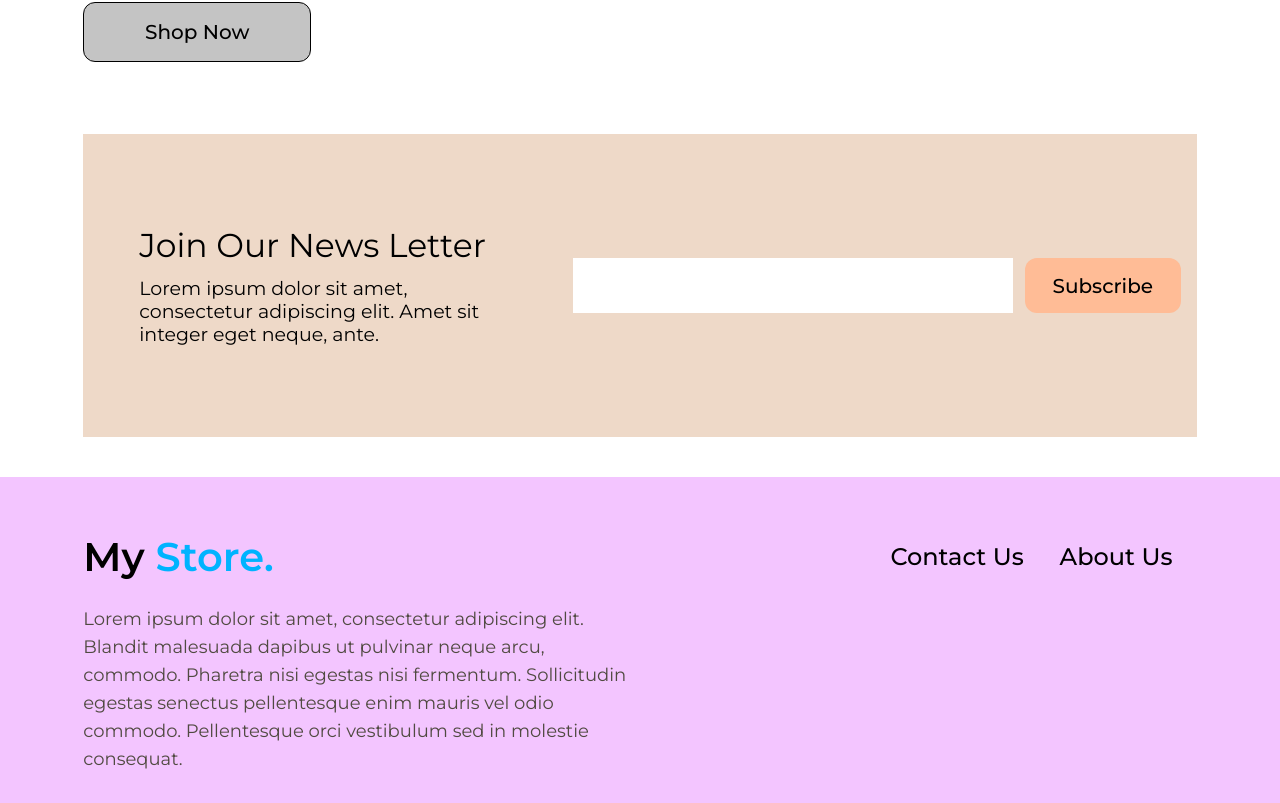
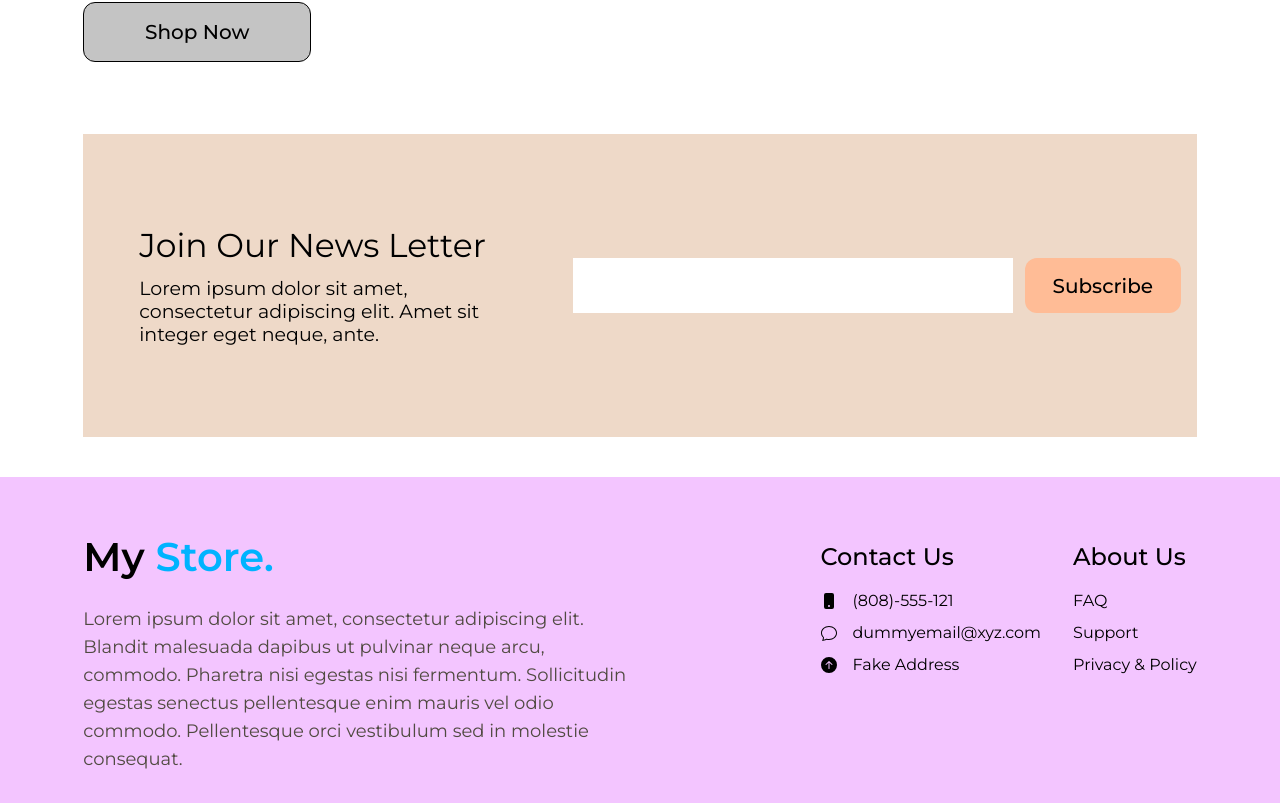
Before and after one commit to gift56/fitness_shop, a React (Vite) app: page / in a window 1280 px wide. Shown: the part 3882-4685 px from the top of the page. Built offline with nearby package versions, Linux system fonts and the light colour scheme.

Commit message:
working on footer

```diff
--- a/src/components/Footer.jsx
+++ b/src/components/Footer.jsx
@@ -59,18 +59,24 @@ const Footer = () => {
               molestie consequat.
             </p>
           </div>
-          <div className="flex flex-wrap gap-8 items-start justify-end flex-1">
+          <div className="flex flex-col sm:flex-row gap-8 items-start justify-between lg:justify-end flex-1">
             {footerRows.map(({ title, links }, i) => (
               <div
                 key={i}
-                className="flex flex-col items-start justify-start text-left gap-4 w-[25%]"
+                className="flex flex-col items-start justify-start text-left gap-4"
               >
                 <h2 className="font-medium lg:text-2xl text-xl text-black">
                   {title}
                 </h2>
                 <div className="flex flex-col gap-2 items-start justify-start w-full">
-                  {links.map((item, i) => (
-                    <div key={i}></div>
+                  {links.map(({ icon, detail }, i) => (
+                    <div
+                      key={i}
+                      className={`${icon ? "flex items-center gap-4" : ""}`}
+                    >
+                      <span>{icon}</span>
+                      <h3>{detail}</h3>
+                    </div>
                   ))}
                 </div>
               </div>
```
